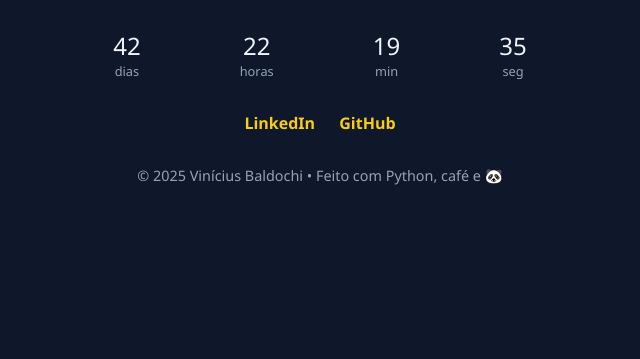
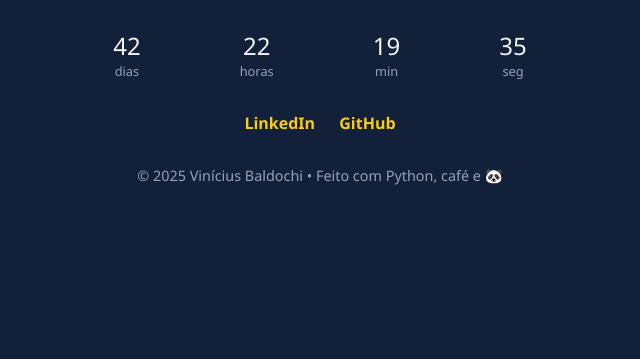
Before and after one commit to VBaldochi/VBaldochi.github.io, a plain HTML site: page index.html in a window 1280 px wide. Shown: the part 441-800 px from the top of the page, without its empty margins (320-960 px from the left). Drawn offline with Linux system fonts and the light colour scheme.

Commit message:
Update style.css

```diff
--- a/style.css
+++ b/style.css
@@ -2,7 +2,7 @@
 body {
   margin: 0;
   font-family: 'Segoe UI', sans-serif;
-  background-color: #0f172a;
+  background-color: #12203a;
   color: #f1f5f9;
   text-align: center;
   display: flex;
```
